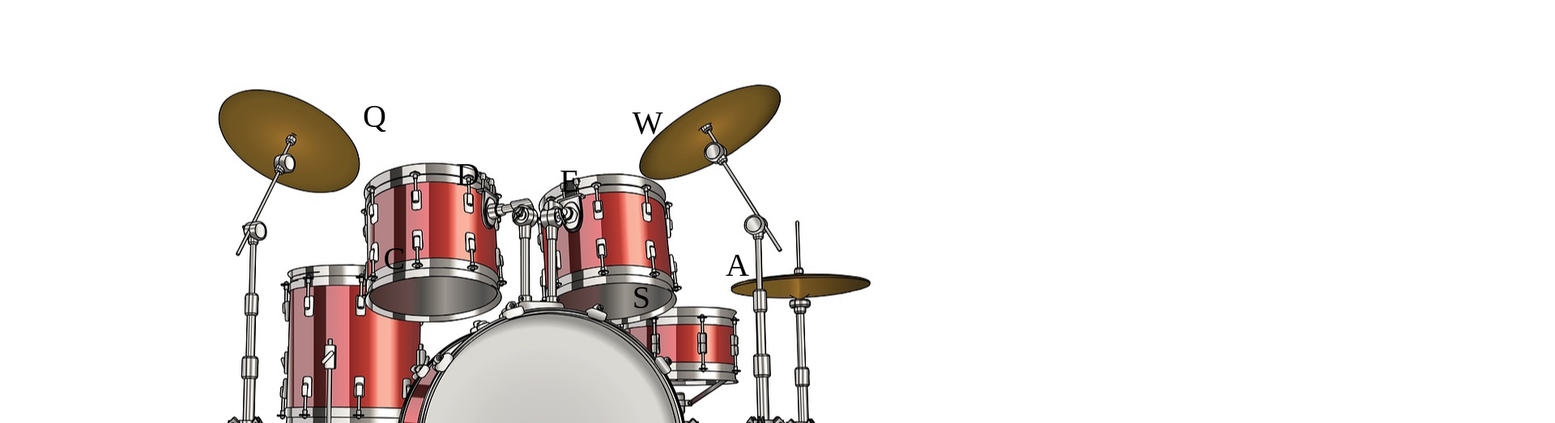
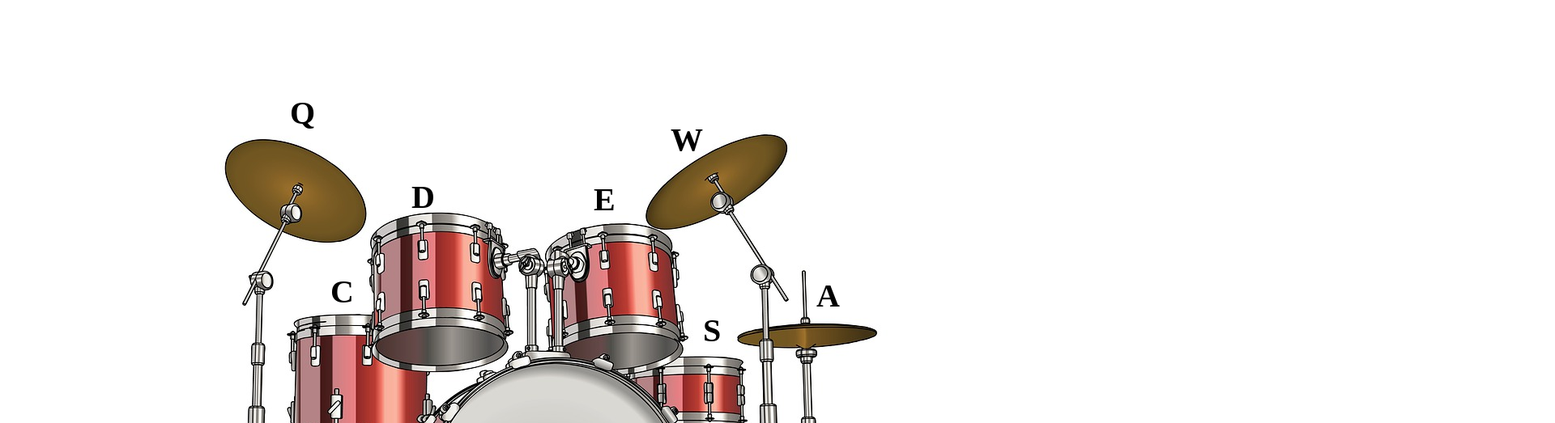
Before and after one commit to waltsdog37/drumkit, a plain HTML site: page index.html in a window 1280 px wide. Shown: the top 523 px of the page at 81% size, 1920 px wide, since content can reach past the window. Drawn offline with Linux system fonts and the light colour scheme.

Commit message:
fixed positioning

```diff
--- a/index.html
+++ b/index.html
@@ -12,6 +12,8 @@
 
 <body>
 
+    <div class="main-container">
+
         <div class="drum" id="kick" value="Space" onclick=playSound(this)>Space</div>
         <div class="drum" id="snare" value="KeyS" onclick=playSound(this)>S</div>
         <div class="drum" id="hihat" value="KeyA" onclick=playSound(this)>A</div>
@@ -20,7 +22,7 @@
         <div class="drum" id="tom1" value="KeyE" onclick=playSound(this)>E</div>
         <div class="drum" id="tom2" value="KeyD" onclick=playSound(this)>D</div>
         <div class="drum" id="tom3" value="KeyC" onclick=playSound(this)>C</div>
-
+    </div>
 
 </body>
 
--- a/styles.css
+++ b/styles.css
@@ -1,58 +1,65 @@
-body {
+.main-container {
+    margin: auto;
     background-image: url("images/drumkit.jpg");
-    background-repeat: no-repeat;
-    background-attachment: fixed;
-    background-position: center;
+    width: 1280px;
+    height: 907px;
 }
 
 .drum {
     font-size: 40px;
+    font-weight: bold;
 }
 
+.drum.edited {
+    color: blue;
+    font-size: 40px;
+    font-weight: bold;
+
+}
 #kick {
-    position: fixed;
-    left: 49.5%;
-    top: 66%;
+    position: relative;
+    left: 640px;
+    top: 600px;
 }
 
 #snare {
-    position: fixed;
-    left: 61%;
-    top: 43%;
+    position: relative;
+    left: 860px;
+    top: 330px;
 }
 
 #hihat {
-    position: fixed;
-    left: 70%;
-    top: 38%;
+    position: relative;
+    left: 1000px;
+    top: 240px;
 }
 
 #crash {
-    position: fixed;
-    left: 61%;
-    top: 16%;
+    position: relative;
+    left: 820px;
+    top: 0px;
 }
 
 #ride {
-    position: fixed;
-    left: 35%;
-    top: 15%;
+    position: relative;
+    left: 350px;
+    top: -80px;
 }
 
 #tom1 {
-    position: fixed;
-    left: 54%;
-    top: 25%;
+    position: relative;
+    left: 725px;
+    top: -20px;
 }
 
 #tom2 {
-    position: fixed;
-    left: 44%;
-    top: 24%;
+    position: relative;
+    left: 500px;
+    top: -70px;
 }
 
 #tom3 {
-    position: fixed;
-    left: 37%;
-    top: 37%;
+    position: relative;
+    left: 400px;
+    top: 0px;
 }
```
Lines whose indentation alone changed are shown as unchanged.
